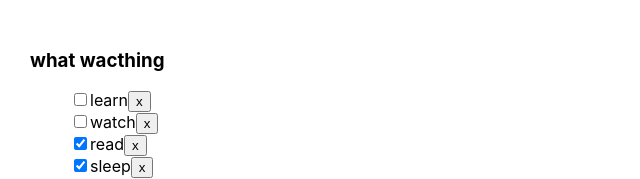
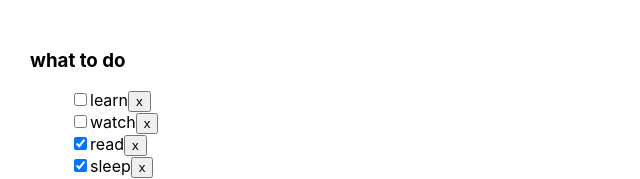
Before and after one commit to Asya0/todo-list, a React (Create React App) app in the folder todolist/: page / in a window 1280 px wide. Shown: the top 179 px of the page, without its empty margins (0-640 px from the left). Built offline with nearby package versions, Linux system fonts and the light colour scheme.

Commit message:
feat: added filtering by task status

```diff
--- a/todolist/src/App.js
+++ b/todolist/src/App.js
@@ -5,24 +5,44 @@ import { useState } from "react";
 
 function App() {
 
-  let tasks = [
+  let initTasks = [
     { id: 1, title: "learn", isDone: false },
     { id: 2, title: "watch", isDone: false },
     { id: 3, title: "read", isDone: true },
     { id: 4, title: "sleep", isDone: true }
   ]
+  let FilterValueType = "all" || "completed" || "active"
 
-  useState(tasks)
+  let [tasks, setTasks] = useState(initTasks)
+  //тоже самое что писать let [tasks, setTasks] = arr;
+  let [filter, setFilter] = useState("all");
+
+  function changeFilter(FilterValueType) {
+    setFilter(FilterValueType)
+  }
+
 
   function removeTask(id) {
-    tasks = tasks.filter((i) => i.id !== id)
-    debugger
-    console.log(tasks)
+    // фильтровали для того чтобы удалить таску
+    let filteredTasks = tasks.filter((i) => i.id !== id)
+    setTasks(filteredTasks)
+  }
+
+  let taskForTodolist = tasks;
+  if (filter === "completed") {
+    taskForTodolist = tasks.filter(i => i.isDone === true)
+  }
+  if (filter === "active") {
+    taskForTodolist = tasks.filter(i => i.isDone === false)
   }
 
   return (
     <div className="App">
-      <Todolist title="what wacthing" tasks={tasks} removeTask={removeTask} />
+      <Todolist title="what to do"
+        tasks={taskForTodolist}
+        removeTask={removeTask}
+        changeFilter={changeFilter}
+      />
     </div>
   );
 }
--- a/todolist/src/Todolist.js
+++ b/todolist/src/Todolist.js
@@ -19,9 +19,9 @@ export function Todolist(props) {
 
       </ul>
       <div>
-        <button>All</button>
-        <button>Active</button>
-        <button>Completed</button>
+        <button onClick={() => props.changeFilter("all")}>All</button>
+        <button onClick={() => props.changeFilter("active")}>Active</button>
+        <button onClick={() => props.changeFilter("completed")}>Completed</button>
       </div>
 
     </div>
```
